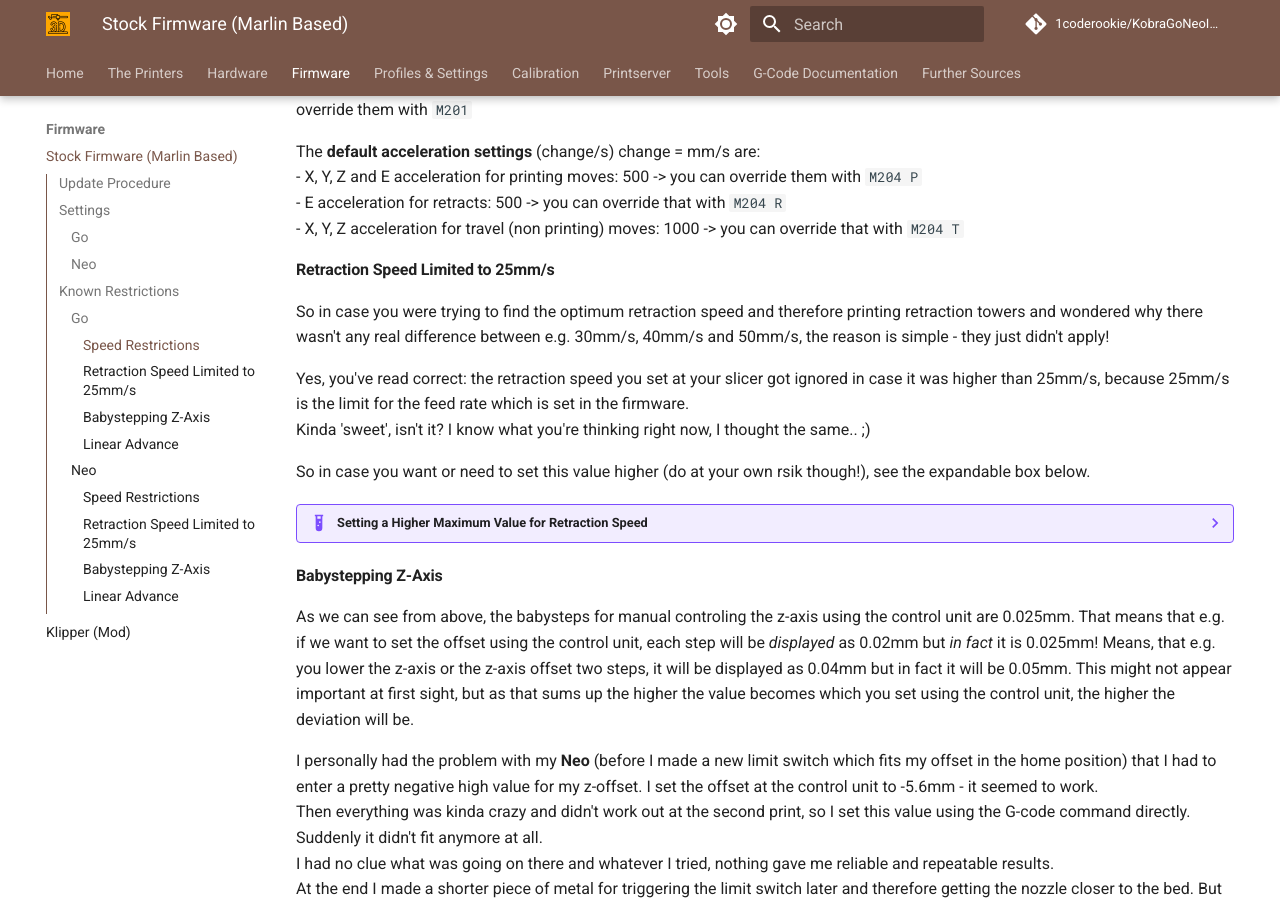
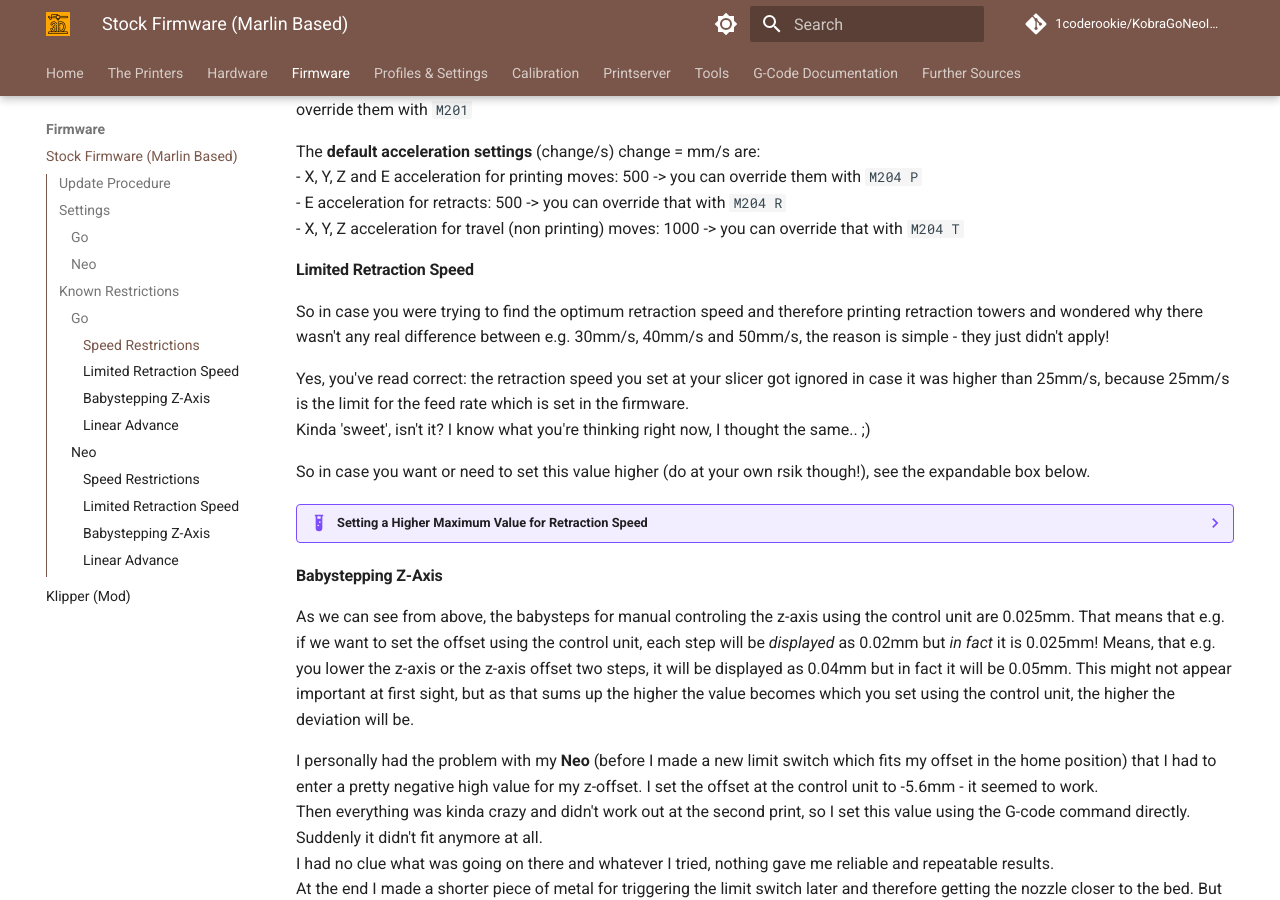
Before and after one commit to 1coderookie/KobraGoNeoInsights, an MkDocs documentation site: the page built from docs/firmware/fw_marlin.md, in a window 1280 px wide and 900 px high, scrolled down 14759 px. Built offline with MkDocs 1.6.1 and Material for MkDocs 9.7.7, drawn with Linux system fonts in a browser that asks for light colours; comment, search, counter and statistics services are not loaded; some of the changed text lies outside the part shown.

Commit message:
Update fw_marlin.md

```diff
--- a/docs/firmware/fw_marlin.md
+++ b/docs/firmware/fw_marlin.md
@@ -732,7 +732,7 @@
 - E acceleration for retracts: 500 -> you can override that with `M204 R`
 - X, Y, Z acceleration for travel (non printing) moves: 1000 -> you can override that with `M204 T`
 
-#### Retraction Speed Limited to 25mm/s
+#### Limited Retraction Speed
 So in case you were trying to find the optimum retraction speed and therefore printing retraction towers and wondered why there wasn't any real difference between e.g. 30mm/s, 40mm/s and 50mm/s, the reason is simple - they just didn't apply!
 
 Yes, you've read correct: the retraction speed you set at your slicer got ignored in case it was higher than 25mm/s, because 25mm/s is the limit for the feed rate which is set in the firmware.
@@ -803,7 +803,7 @@
 - E acceleration for retracts: 500 -> you can override that with `M204 R`
 - X, Y, Z acceleration for travel (non printing) moves: 1000 -> you can override that with `M204 T`
 
-#### Retraction Speed Limited to 25mm/s
+#### Limited Retraction Speed
 So in case you were trying to find the optimum retraction speed and therefore printing retraction towers and wondered why there wasn't any real difference between e.g. 30mm/s, 40mm/s and 50mm/s, the reason is simple - they just didn't apply!
 
 Yes, you've read correct: the retraction speed you set at your slicer got ignored in case it was higher than 25mm/s, because 25mm/s is the limit for the feed rate which is set in the firmware.
```
